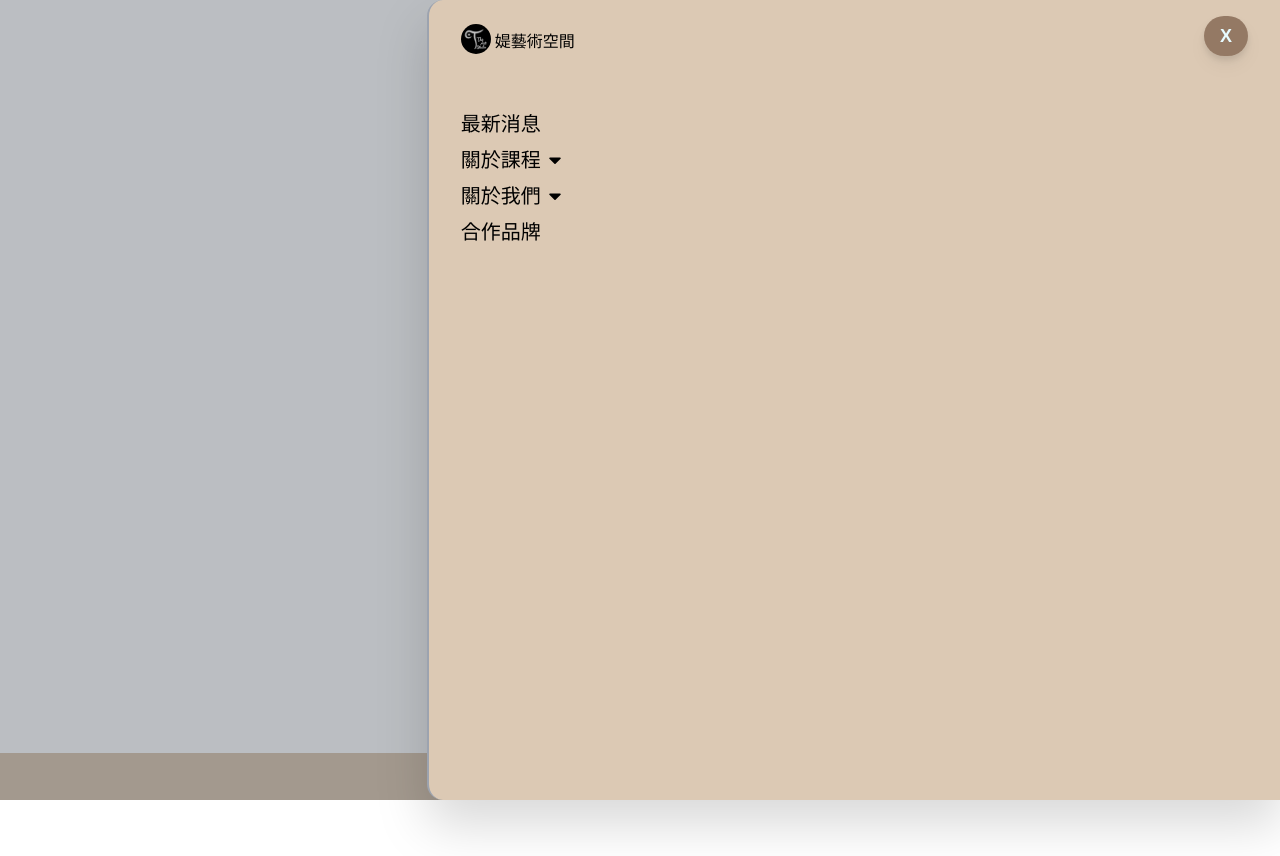
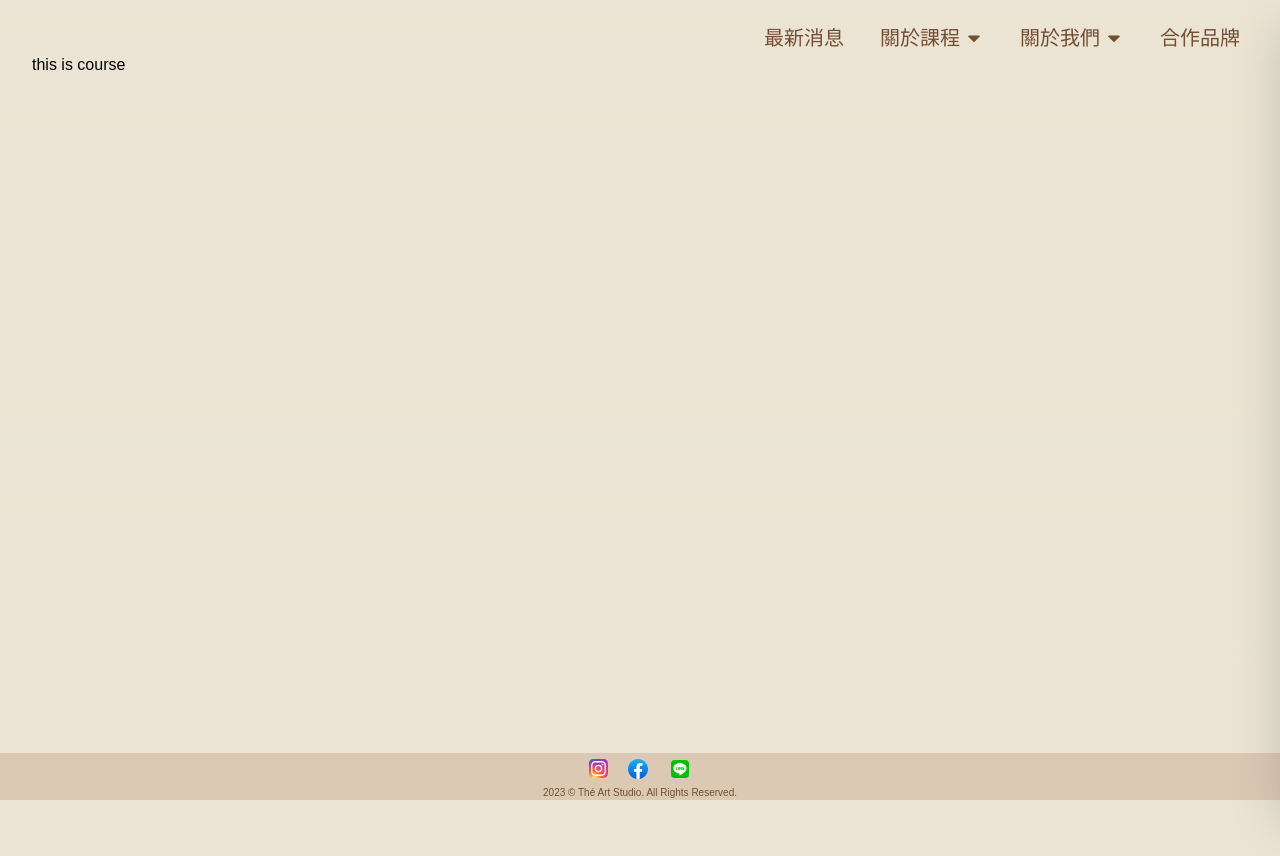
Before and after one commit to happy1294123/the_art_studio, a Next.js app: page /course in a window 1280 px wide. Before the commit this address had no page. After the commit the page ends 800 px from the top, so only its background shows below. Built offline with nearby package versions, Linux system fonts and the light colour scheme; a web font is replaced by a local one.

Commit message:
feat: nprogressbar

```diff
--- /dev/null
+++ b/app/course-intro/page.tsx
@@ -0,0 +1,10 @@
+import NprogressBar from '@/components/NprogressBar';
+
+export default function CourseIntro() {
+  return (
+    <>
+      {/* <NprogressBar /> */}
+      <div>CourseIntro</div>
+    </>
+  )
+}
--- /dev/null
+++ b/app/course/page.tsx
@@ -0,0 +1,5 @@
+export default function Course() {
+  return (
+    <div>this is course</div>
+  )
+}
--- a/app/globals.css
+++ b/app/globals.css
@@ -25,3 +25,33 @@ body {
     )
     rgb(var(--background-start-rgb));
 }
+
+/* NProgress Style */
+
+#nprogress {
+  pointer-events: none;
+}
+
+#nprogress .bar {
+  background: rgb(140, 90, 50);
+
+  position: fixed;
+  z-index: 1031;
+  top: 0;
+  left: 0;
+
+  width: 100%;
+  height: 5px;
+}
+
+#nprogress .peg {
+  display: block;
+  position: absolute;
+  right: 0px;
+  width: 100px;
+  height: 100%;
+  box-shadow: 0 0 10px rgb(140, 90, 50), 0 0 5px rgb(140, 90, 50);
+  opacity: 1.0;
+
+  transform: rotate(3deg) translate(0px, -4px);
+}
--- a/app/layout.tsx
+++ b/app/layout.tsx
@@ -2,7 +2,7 @@ import './globals.css'
 import type { Metadata } from 'next'
 import Navbar from '@/components/Navbar/page'
 import Footer from '@/components/Footer'
-
+import NprogressBar from '@/components/NprogressBar';
 import localFont from 'next/font/local'
 const LXGWWenKai = localFont({
   src: [
@@ -25,16 +25,19 @@ const LXGWWenKai = localFont({
 // import { Inter } from 'next/font/google'
 // const inter = Inter({ subsets: ['latin'] })
 
+
 export const metadata: Metadata = {
   title: '媞藝術空間',
   description: '媞藝術空間官方網站 ｜ 瑜珈 ｜ 空中瑜伽 ｜ 預約課程 ｜ 合作品牌 ｜ 師資介紹',
 }
+
 
 export default function RootLayout({
   children,
 }: {
   children: React.ReactNode
 }) {
+
   return (
     <html>
       <body className={LXGWWenKai.className}>
--- /dev/null
+++ b/app/loading.tsx
@@ -0,0 +1,12 @@
+'use client'
+import NProgress from 'nprogress';
+import { useEffect } from 'react';
+
+export default function Loading() {
+  NProgress.configure({ showSpinner: false });
+
+  useEffect(() => {
+    NProgress.start()
+    return () => NProgress.done()
+  }, [])
+}
--- a/app/page.tsx
+++ b/app/page.tsx
@@ -1,5 +1,5 @@
 export default function Home() {
   return (
-    <div>這是主頁</div>
+    <div className="text-fontColor">主頁</div>
   )
 }
--- a/components/Footer.tsx
+++ b/components/Footer.tsx
@@ -8,7 +8,7 @@ export default function Footer() {
         <a href="https://www.facebook.com/TheArtStudio2022/"><Image src="/facebook.svg" width={20} height={20} alt="facebook" className='pt-0.5' /></a>
         <a href="https://line.me/ti/p/~@theartstudio"><Image src="/line.svg" width={24} height={24} alt="line" /></a>
       </div>
-      <span className="text-[10px] text-gray-500 flex justify-center">2023 ©  Thé Art Studio. All Rights Reserved.</span>
+      <span className="text-[10px] text-fontColor flex justify-center">2023 ©  Thé Art Studio. All Rights Reserved.</span>
     </div>
   )
 }
--- a/components/Navbar/LinkGroup.tsx
+++ b/components/Navbar/LinkGroup.tsx
@@ -8,34 +8,38 @@ import {
 } from "@/components/ui/collapsible"
 import { FaCaretDown } from "react-icons/fa";
 
-export default function LinkGroup() {
+type Props = {
+  handleNavigate: Function
+}
+
+export default function LinkGroup({ handleNavigate }: Props) {
   const [expandCourse, setExpandCourse] = useState(false)
   const [expandAboutAs, setExpandAboutAs] = useState(false)
 
   return (
-    <>
-      <div><Link href="/">最新消息</Link></div>
-      <Collapsible>
-        <CollapsibleTrigger className='flex' onClick={() => setExpandCourse(!expandCourse)}>
+    <div className="text-xl md:flex gap-5 text-fontColor">
+      <div className="hover:bg-bgColor md:hover:bg-secondary rounded-xl p-2 duration-300 cursor-pointer md:h-auto" onClick={() => handleNavigate('/')}>最新消息</div>
+      <Collapsible className="hover:bg-bgColor md:hover:bg-secondary rounded-xl duration-300 cursor-pointer">
+        <CollapsibleTrigger className='flex w-full h-full md:w-auto md:h-auto p-2' onClick={() => setExpandCourse(!expandCourse)}>
           關於課程 <FaCaretDown className={`my-auto ml-1 ${expandCourse && 'rotate-180'}`} />
         </CollapsibleTrigger>
-        <CollapsibleContent className="text-[#6A6A6A] mb-5">
-          <div><Link href="/">預約課程</Link></div>
-          <div><Link href="/">課程介紹</Link></div>
-          <div><Link href="/">師資介紹</Link></div>
+        <CollapsibleContent className="text-primary ml-4 grid gap-1 md:absolute">
+          <div className="cursor-pointer" onClick={() => handleNavigate('/course')}>預約課程</div>
+          <div className="cursor-pointer" onClick={() => handleNavigate('/course-intro')}>課程介紹</div>
+          <div className='mb-1'><Link href="/">師資介紹</Link></div>
         </CollapsibleContent>
       </Collapsible>
-      <Collapsible>
-        <CollapsibleTrigger className='flex' onClick={() => setExpandAboutAs(!expandAboutAs)}>
+      <Collapsible className="hover:bg-bgColor md:hover:bg-secondary rounded-xl duration-300 cursor-pointer">
+        <CollapsibleTrigger className='flex w-full h-full md:w-auto md:h-auto p-2' onClick={() => setExpandAboutAs(!expandAboutAs)}>
           關於我們 <FaCaretDown className={`my-auto ml-1 ${expandAboutAs && 'rotate-180'}`} />
         </CollapsibleTrigger>
-        <CollapsibleContent className="text-[#6A6A6A] mb-5">
+        <CollapsibleContent className="text-primary ml-4 grid gap-1 md:absolute">
           <div><Link href="/">教室環境</Link></div>
           <div><Link href="/">空間理念</Link></div>
-          <div><Link href="/">聯絡資訊</Link></div>
+          <div className='mb-1'><Link href="/">聯絡資訊</Link></div>
         </CollapsibleContent>
       </Collapsible>
-      <div><Link href="/">合作品牌</Link></div>
-    </>
+      <div className="hover:bg-bgColor md:hover:bg-secondary rounded-xl p-2 duration-300 cursor-pointer" onClick={() => handleNavigate('/')}>合作品牌</div>
+    </div>
   )
 }
--- a/components/Navbar/page.tsx
+++ b/components/Navbar/page.tsx
@@ -1,14 +1,19 @@
 'use client';
 import { useRef, useEffect, useState } from 'react';
 import Image from 'next/image';
+import { useRouter } from 'next/navigation'
+import { usePathname } from "next/navigation";
 
 import IconHamburger from '@/components/icon/IconHamburger'
 import { Button } from '@/components/ui/button'
 import LinkGroup from './LinkGroup';
 
 export default function Navbar() {
-  const [showSidebar, setShowSidebar] = useState(true);
+  const [showSidebar, setShowSidebar] = useState(false);
+  const [loaded, setLoaded] = useState(false);
   const sidebarRef = useRef<HTMLDivElement>(null)
+  const router = useRouter()
+  const pathname = usePathname()
 
   useEffect(() => {
     const handleHideSidebar = (event: MouseEvent) => {
@@ -19,6 +24,13 @@ export default function Navbar() {
     window.addEventListener("mousedown", handleHideSidebar);
     return () => window.removeEventListener("mousedown", handleHideSidebar);
   }, [sidebarRef])
+
+  useEffect(() => setLoaded(true), [])
+
+  const handleNavigate = (url: string) => {
+    setShowSidebar(false)
+    router.push(url)
+  }
 
   return (
     <>
@@ -31,22 +43,21 @@ export default function Navbar() {
               <IconHamburger />
             </Button>
             <div className='hidden md:block w-50 h-[37px]'>
-              <div className='text-xl flex gap-5'>
-                <LinkGroup />
-              </div>
+              <LinkGroup key={pathname} handleNavigate={handleNavigate} />
             </div>
           </>
         )}
       </div>
       {showSidebar && (<div className='top-0 left-0 absolute w-full h-full bg-gray-800 z-10 opacity-30'></div>)}
 
-      <div className={`border-s-2 border-gray-400 rounded-s-2xl drop-shadow-2xl top-0 end-0 h-full w-8/12 z-20 bg-secondary fixed container ease-in-out duration-300 ${showSidebar ? 'translate-x-0' : 'translate-x-full'}`} ref={sidebarRef}>
-        <div className='mt-6 flex'>
-          <Image src="/logo.svg" width={30} height={30} alt="logo image" />
-          <span className='mt-auto ml-1'>媞藝術空間</span>
+      <div className={`border-s-2 border-gray-400 rounded-s-2xl drop-shadow-2xl top-0 end-0 h-full w-8/12 z-20 bg-secondary fixed container ease-in-out duration-300 ${showSidebar ? 'translate-x-0' : 'translate-x-full'} ${loaded ? 'block' : 'hidden'}`} ref={sidebarRef}>
+        <div className='mt-6 flex cursor-pointer' onClick={() => handleNavigate('/')}>
+          <Image src="/logo.svg" width={40} height={40} alt="logo image" />
+          <span className='mt-auto ml-1 text-fontColor text-2xl'>媞藝術空間</span>
         </div>
+        {/* <div>登入</div> */}
         <div className='mt-14 text-xl grid gap-2'>
-          <LinkGroup />
+          <LinkGroup key={pathname} handleNavigate={handleNavigate} />
         </div>
       </div >
     </>
--- /dev/null
+++ b/components/NprogressBar.tsx
@@ -0,0 +1,34 @@
+'use client'
+import { useEffect } from "react"
+import { usePathname, useSearchParams } from "next/navigation";
+import NProgress from 'nprogress';
+
+export default function NprogressBar() {
+  NProgress.configure({ showSpinner: true });
+
+  const pathname = usePathname()
+  const searchParams = useSearchParams()
+
+  useEffect(() => {
+    console.log('change page')
+    // console.log('router', router)
+    // console.log('url', `${pathname}?${searchParams}`)
+    NProgress.done()
+
+    // const handleFinish = () => {
+    //   console.log('finish')
+    // }
+    // handleFinish()
+    // document.addEventListener('DOMContentLoaded', handleFinish, false);
+
+    // return document.removeEventListener('DOMContentLoaded', handleFinish)
+    // router.events.on('routeChangeStart', () => NProgress.start());
+    // router.events.on('routeChangeComplete', () => NProgress.done());
+    // router.events.on('routeChangeError', () => NProgress.done());
+    // eslint-disable-next-line react-hooks/exhaustive-deps
+  }, [pathname]);
+
+  return (
+    <div>NprogressBar</div>
+  )
+}
--- a/package.json
+++ b/package.json
@@ -18,6 +18,7 @@
     "eslint": "8.46.0",
     "eslint-config-next": "13.4.13",
     "next": "^13.4.16",
+    "nprogress": "^0.2.0",
     "postcss": "8.4.27",
     "radix-ui": "^1.0.1",
     "react": "18.2.0",
@@ -26,5 +27,8 @@
     "tailwind-merge": "^1.14.0",
     "tailwindcss": "3.3.3",
     "typescript": "5.1.6"
+  },
+  "devDependencies": {
+    "@types/nprogress": "^0.2.0"
   }
 }
--- a/tailwind.config.js
+++ b/tailwind.config.js
@@ -17,6 +17,8 @@ module.exports = {
     },
     extend: {
       colors: {
+        fontColor: "#734E31",
+        bgColor: "#EBE4D4",
         border: "hsl(var(--border))",
         input: "hsl(var(--input))",
         ring: "hsl(var(--ring))",
```
Also changed, not shown: 2 other files (tests, documents, lock files or other folders).
